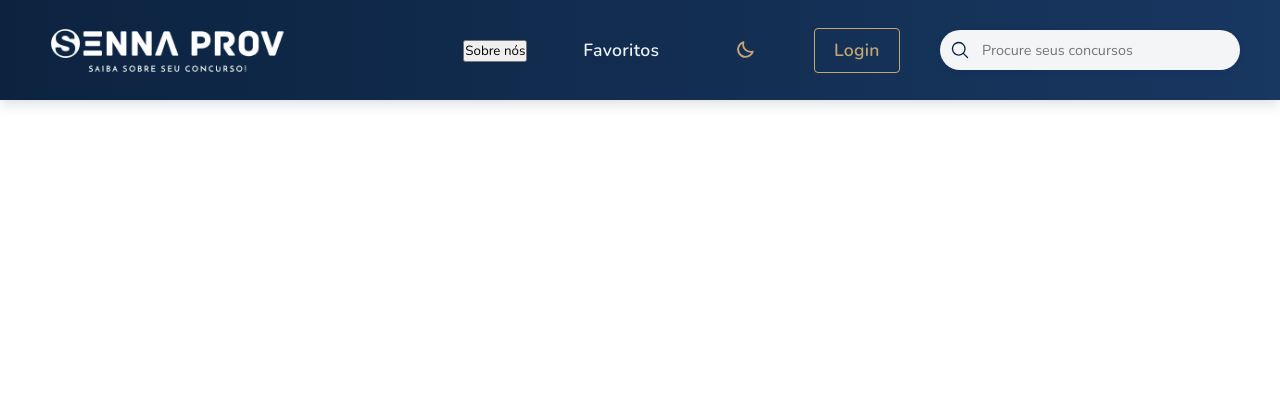
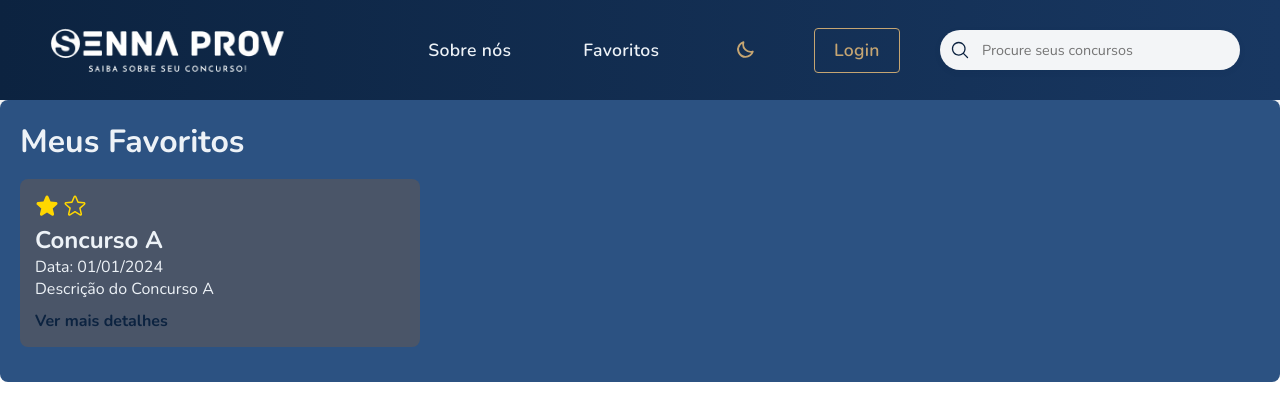
Before and after one commit to LucasSCRVLH/Projeto-Final-, a React (Vite) app in the folder Laddiwy/: page /favoritos in a window 1280 px wide. Shown: the top 420 px of the page. Built offline with nearby package versions, Linux system fonts and the light colour scheme.

Commit message:
Criação dos cards

```diff
--- a/Laddiwy/src/Components/Card/card.jsx
+++ b/Laddiwy/src/Components/Card/card.jsx
@@ -10,7 +10,7 @@ export function Card(){
         <div className={styles.card}>
 
 
-            <p>Lorem ipsum dolor sit amet consectetur, adipis</p>
+            <p>Seu concurso aqui</p>
 
 
 
--- a/Laddiwy/src/Components/Card/card.module.css
+++ b/Laddiwy/src/Components/Card/card.module.css
@@ -3,12 +3,20 @@
 
 .card{
 
-    background-color: rgb(0, 6, 43);
+    background-color:#183761;
     width: 200px;
     height: 100px;
-
-
+    align-items: center;
+    display: flex;
+    color: #fff;
+    justify-content: center;
+    transition: transform 0.3s ease, box-shadow 0.3s ease;
 
 
 
 }
+
+.card:hover {
+    transform: scale(1.2);
+    box-shadow: 0 8px 16px rgba(0, 0, 0, 0.2);
+}
--- a/Laddiwy/src/Components/Favoritos/favoritos.jsx
+++ b/Laddiwy/src/Components/Favoritos/favoritos.jsx
@@ -1,6 +1,37 @@
-export function Favoritos () {
+import React from 'react';
+import styles from './favoritos.module.css';
+import { Star, StarHalf } from "@phosphor-icons/react"; // Importando as estrelas
+
+export function Favoritos() {
+    const concursosFavoritos = [
+        { id: 1, titulo: "Concurso A", data: "01/01/2024", descricao: "Descrição do Concurso A", link: "#" },
+    ];
+
+    return (
 
 
+       <div className={styles.favoritosContainer}>
+            <h1>Meus Favoritos</h1>
+            {concursosFavoritos.length === 0 ? (
+                <p>Nenhum concurso favorito encontrado.</p>
+            ) : (
+                <ul className={styles.favoritosList}>
+                    {concursosFavoritos.map((concurso) => (
+                        <li key={concurso.id} className={styles.favoritoItem}>
+                            <div className={styles.favoritoContent}>
+                                <Star size={24} color="#FFD700" weight="fill" /> {/* Estrela cheia */}
+                                <Star size={24} color="#FFD700" weight="regular" /> {/* Estrela contornada */}
+                                <h2 className={styles.titulo}>{concurso.titulo}</h2>
+                            </div>
+                            <p>Data: {concurso.data}</p>
+                            <p>{concurso.descricao}</p>
+                            <a href={concurso.link} className={styles.link}>Ver mais detalhes</a>
+                        </li>
+                    ))}
+                </ul>
+            )}
+        </div>
+    );
+}
 
-
-}
+export default Favoritos;
--- /dev/null
+++ b/Laddiwy/src/Components/Favoritos/favoritos.module.css
@@ -0,0 +1,38 @@
+.favoritosContainer {
+    padding: 20px;
+    background-color: var(--primary-light);
+    color: var(--neutral-light);
+    border-radius: 8px;
+
+}
+
+h1 {
+    font-size: 2rem;
+    margin-bottom: 1rem;
+}
+
+.favoritosList {
+    list-style: none;
+    padding: 0;
+}
+
+.favoritoItem {
+    background-color: var(--neutral);
+    margin-bottom: 15px;
+    padding: 15px;
+    border-radius: 8px;
+    transition: background 0.3s ease;
+    max-width: 400px;
+}
+
+.favoritoItem:hover {
+    background-color: var(--gold-light);
+}
+
+.link {
+    text-decoration: none;
+    color: var(--primary-dark);
+    font-weight: bold;
+    margin-top: 10px;
+    display: inline-block;
+}
--- a/Laddiwy/src/Components/Header/header.jsx
+++ b/Laddiwy/src/Components/Header/header.jsx
@@ -4,6 +4,7 @@ import { MagnifyingGlass, Sun, Moon } from "@phosphor-icons/react";
 import styles from "./header.module.css";
 import { Modal } from "../Modal/Modal";
 import { useTheme } from "../../contexts/ThemeContext";
+import { Link } from "react-router-dom";
 
 export function Header() {
   const [isModalOpen, setIsModalOpen] = useState(false);
@@ -16,18 +17,20 @@ export function Header() {
   return (
     <div className={styles.container}>
       <div className={styles.imagem}>
-        <img src={logo} alt="logo" />
+        <Link to="/">
+          <img src={logo} alt="logo" />
+        </Link>
       </div>
 
       <ul className={styles.listHeader}>
-      <li>
+        <li>
           <button onClick={scrollToSection} className={styles.sobreNoisButton}>
             Sobre nós
           </button>
         </li>
 
         <li>
-          <a href="#">Favoritos</a>
+          <Link to="/favoritos">Favoritos</Link>
         </li>
 
         <li>
@@ -60,6 +63,7 @@ export function Header() {
           </div>
         </li>
       </ul>
+
       <Modal isOpen={isModalOpen} onClose={() => setIsModalOpen(false)} />
     </div>
   );
--- a/Laddiwy/src/Components/Header/header.module.css
+++ b/Laddiwy/src/Components/Header/header.module.css
@@ -176,3 +176,33 @@
   color: var(--primary-dark);
   transform: translateY(-1px);
 }
+
+.sobreNoisButton {
+    text-decoration: none;
+    color: var(--neutral-light);
+    font-size: 1.1rem;
+    padding: 0.5rem 1rem;
+    transition: all 0.3s ease;
+    font-weight: 600;
+    letter-spacing: 0.3px;
+    border: none;
+    background: transparent;
+    cursor: pointer;
+    position: relative;
+}
+
+.sobreNoisButton:hover {
+    color: var(--gold-light);
+}
+
+.sobreNoisButton:hover::after {
+    content: '';
+    display: block;
+    width: 100%;
+    height: 2px;
+    background: var(--gold);
+    position: absolute;
+    bottom: -5px;
+    left: 0;
+    transition: all 0.3s ease;
+}
--- a/Laddiwy/src/Components/Home/home.jsx
+++ b/Laddiwy/src/Components/Home/home.jsx
@@ -1,8 +1,15 @@
 import styles from "./home.module.css";
 import studying from "../../img/8602650.png";
+import { Card } from "../Card/card";
+
+
 export function Home() {
     return (
         <>
+
+
+
+
              <div className={styles.divider} />
               <div className={styles.container}>
                 <div className={styles.content}>
@@ -58,7 +65,30 @@ export function Home() {
                         as melhores oportunidades de crescimento na sua carreira.
                     </p>
                 </div>
+
+
+
+
+
             </div>
+
+            <div className={styles.box}>
+
+                <Card/>
+
+                <Card/>
+
+                <Card />
+
+                <Card />
+                <Card />
+                <Card />
+                <Card />
+                <Card />
+
+
+            </div>
+
         </>
     );
 }
--- a/Laddiwy/src/Components/Home/home.module.css
+++ b/Laddiwy/src/Components/Home/home.module.css
@@ -197,3 +197,14 @@
 .sobre strong {
     color: #b69661;
 }
+
+
+.box{
+
+    display: flex;
+    align-items: center;
+    display: grid;
+        grid-template-columns: repeat(4, 1fr);
+        gap: 20px;
+
+}
```
Also changed, not shown: Laddiwy/src/Components/Favoritos/favoritos.css (deleted). Lines whose indentation alone changed are shown as unchanged.
